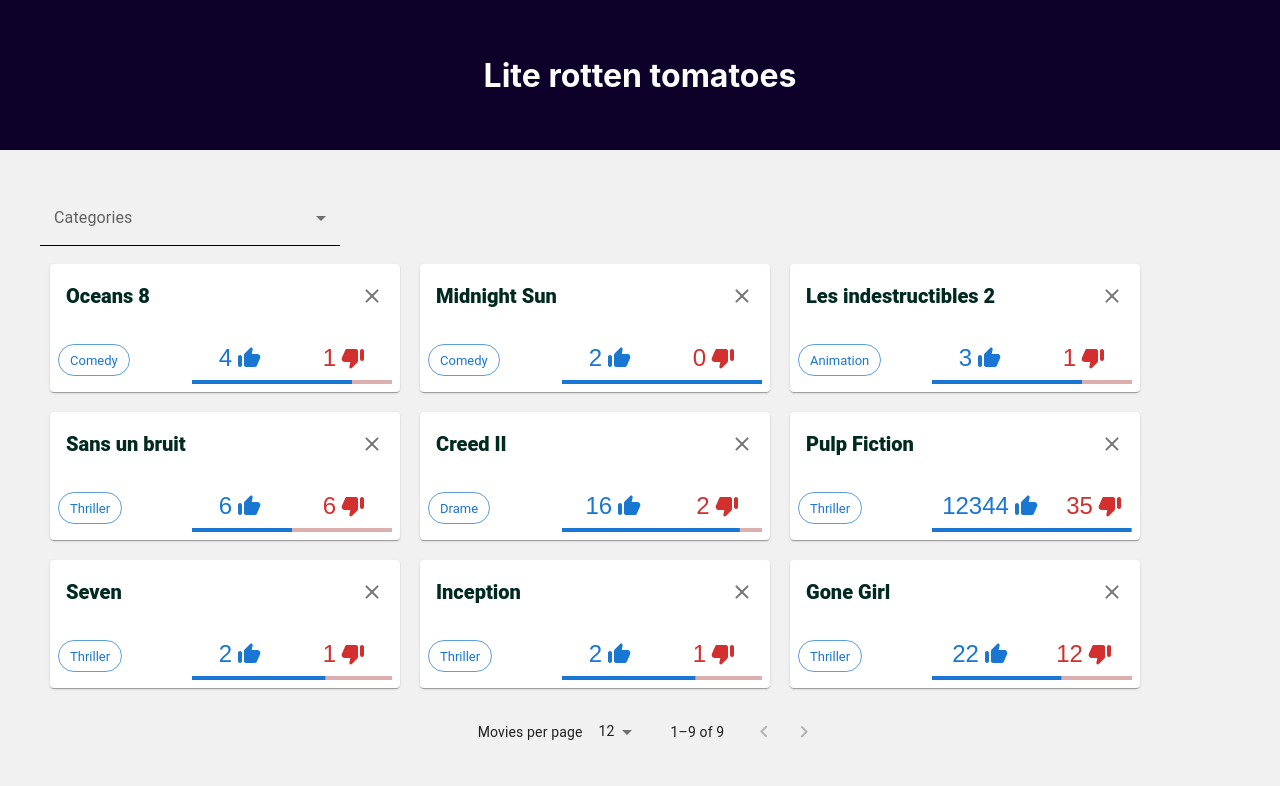
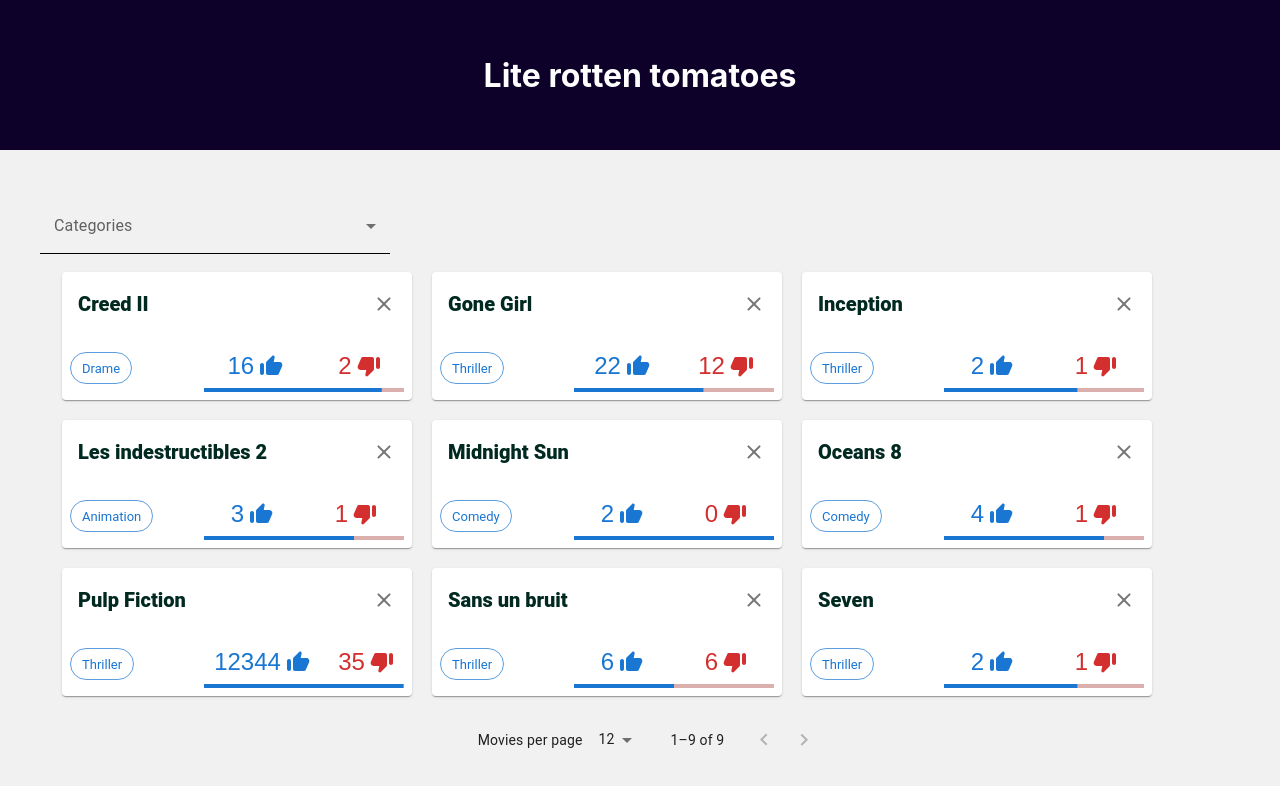
Before and after one commit to Particeep/react-interview, a React (Create React App) app: page / in a window 1280 px wide. Shown: the top 786 px of the page. Built offline with nearby package versions, Linux system fonts and the light colour scheme.

Commit message:
Improve style

```diff
--- a/src/app/utils.ts
+++ b/src/app/utils.ts
@@ -20,7 +20,7 @@ const mergeDuplicateMovies = (movies: Movie[]): Movie[] => {
     }
     return movie;
   });
-  return uniqueMovies;
+  return uniqueMovies.sort((a, b) => a.title.localeCompare(b.title));
 };
 
 const filterByCategories = (movie: Movie, selectedCategories: Category[]) => {
--- a/src/components/MoviesContainer.tsx
+++ b/src/components/MoviesContainer.tsx
@@ -7,37 +7,35 @@ import { ErrorMessage } from "./ErrorMessage";
 
 export function MoviesContainer({ children }: { children: React.ReactNode }) {
   return (
-    <Box
+    <Stack
       sx={{
         display: "flex",
         flexDirection: "column",
-        alignItems: "center",
-        justifyContent: "center",
       }}
     >
+      <SelectCategories />
       <Stack
         direction="column"
         spacing={1}
         sx={{
-          width: "100vw",
-          maxWidth: "1200px",
+          width: "95vw",
           justifyContent: "center",
         }}
       >
-        <SelectCategories />
         <ErrorMessage />
+
         <Box
           sx={{
             display: "flex",
             flexWrap: "wrap",
             justifyContent: "flex-start",
-            width: "100%",
+            padding: "0 20px",
           }}
         >
           {children}
         </Box>
         <Pagination />
       </Stack>
-    </Box>
+    </Stack>
   );
 }
--- a/src/components/SelectCategories.tsx
+++ b/src/components/SelectCategories.tsx
@@ -50,7 +50,7 @@ export function SelectCategories() {
   }
 
   return (
-    <FormControl sx={{ m: 1, width: 300 }}>
+    <FormControl sx={{ m: 1, width: 350 }}>
       <InputLabel id="select-categories-label">Categories</InputLabel>
       <Select
         labelId="select-categories-label"
```
